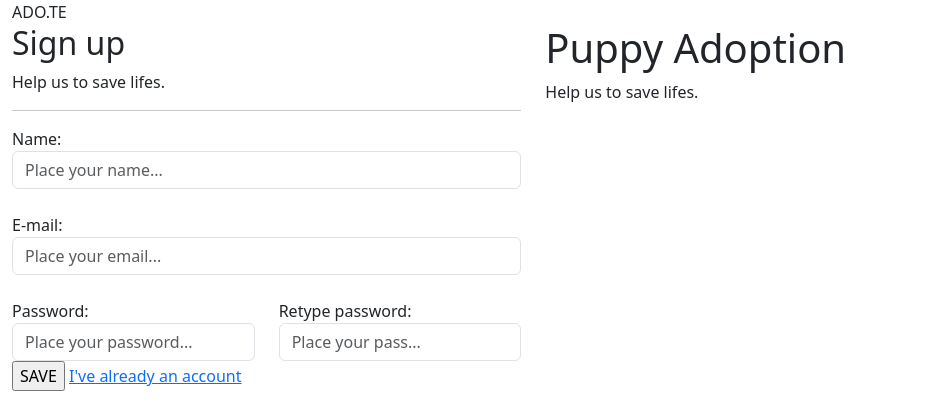
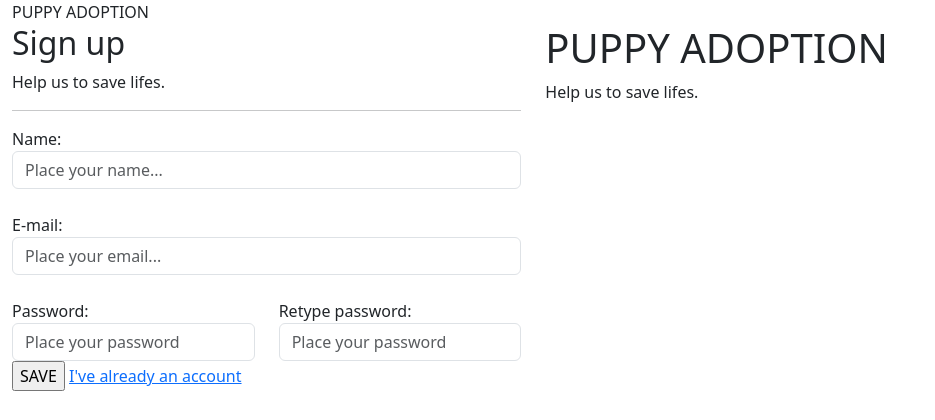
Before and after one commit to ozzysp/puppy_adoption, a Django app: page /auth/crud/ in a window 1280 px wide. Shown: the top 420 px of the page, without its empty margins (0-935 px from the left). Run offline with Django 4.2, Linux system fonts and the light colour scheme.

Commit message:
Update crud file

```diff
--- a/users/templates/crud.html
+++ b/users/templates/crud.html
@@ -11,7 +11,7 @@
         <div class="row">
         <div class="col-md-5 bg-side">
         <div class='header'>
-<img src="" width="9%"><span class="font-logo">ADO.TE</span>
+        <img src="" width="9%"><span class="font-logo">PUPPY ADOPTION</span>
     </div>
     <div class="body-form">
         <h2>Sign up</h2>
@@ -27,11 +27,11 @@
 <div class="row">
 <div class="col-md">
 <span>Password:</span>
-<input type="password" class="form-control" placeholder="Place your password..." name="password">
+<input type="password" class="form-control" placeholder="Place your password" name="password">
 </div>
 <div class="col-md">
 <span>Retype password:</span>
-<input type="password" class="form-control" placeholder="Place your pass..." name="retype_pass">
+<input type="password" class="form-control" placeholder="Place your password" name="retype_pass">
 </div>
 </div>
 <input type="submit" value="SAVE" class="btn-custom-primary">
@@ -42,7 +42,7 @@
 <div class="col-md-7">
 <div class="side-logo">
 <img class="logo-margin-top" src="" width="20%">
-<h1>Puppy Adoption</h1>
+<h1>PUPPY ADOPTION</h1>
 <p>Help us to save lifes.</p>
 </div>
 </div>
@@ -50,4 +50,4 @@
 </div>
 <script src="https://cdn.jsdelivr.net/npm/bootstrap@5.3.0-alpha1/dist/js/bootstrap.bundle.min.js"></script>
 </body>
-</html>
+</html
```
Lines whose indentation alone changed are shown as unchanged.
